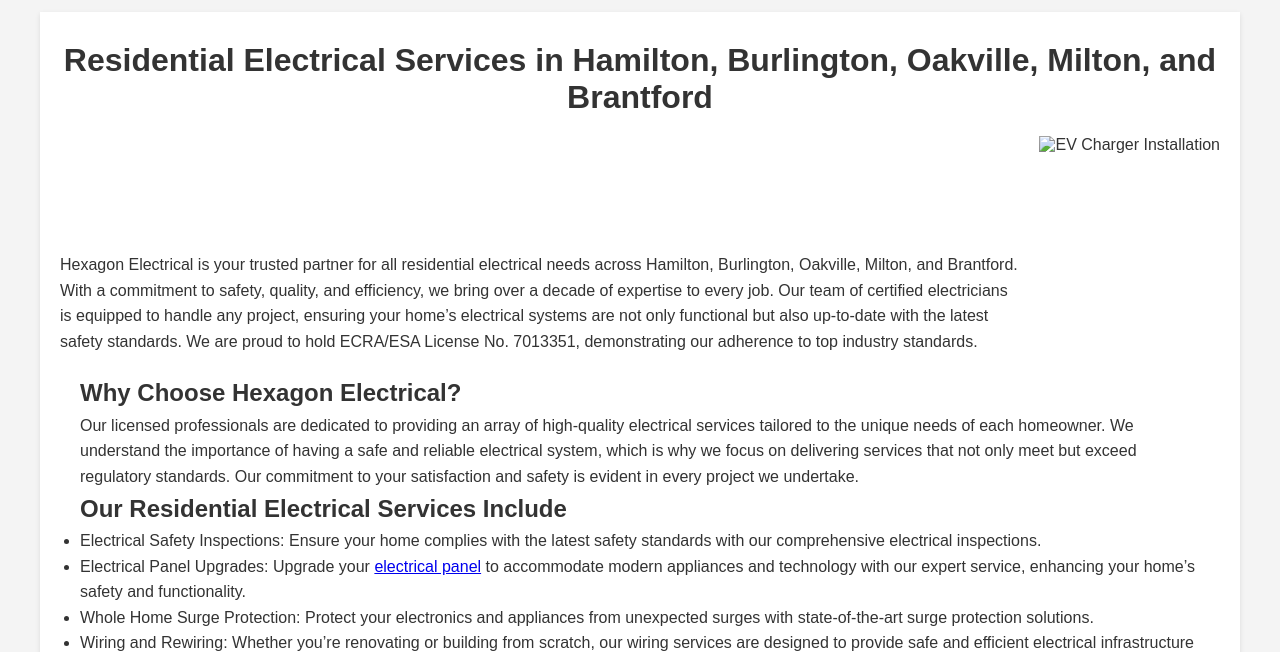
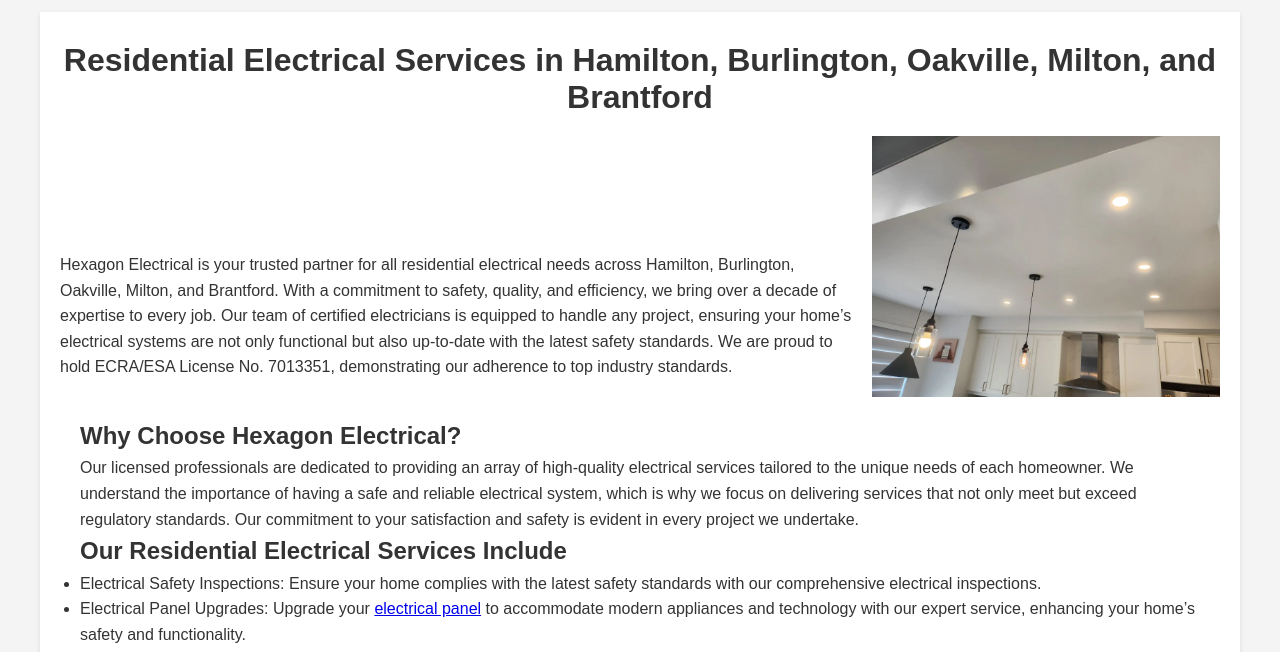
Before and after one commit to hexagonelectrical/hexagonelectricalservices, a plain HTML site: page residential.html in a window 1280 px wide. Shown: the part 130-782 px from the top of the page. Drawn offline with Linux system fonts and the light colour scheme.

Commit message:
Update residential.html

```diff
--- a/residential.html
+++ b/residential.html
@@ -48,7 +48,7 @@
                     but also up-to-date with the latest safety standards. We are proud to hold ECRA/ESA License No.
                     7013351, demonstrating our adherence to top industry standards.
                 </p>
-                <img src="/images/Domestic-Pot-Light-Installation.webp" alt="EV Charger Installation"
+                <img src="Domestic-Pot-Light-Installation.webp" alt="EV Charger Installation"
                     class="osev-image">
             </div>
             <div class="osev-article">
```
